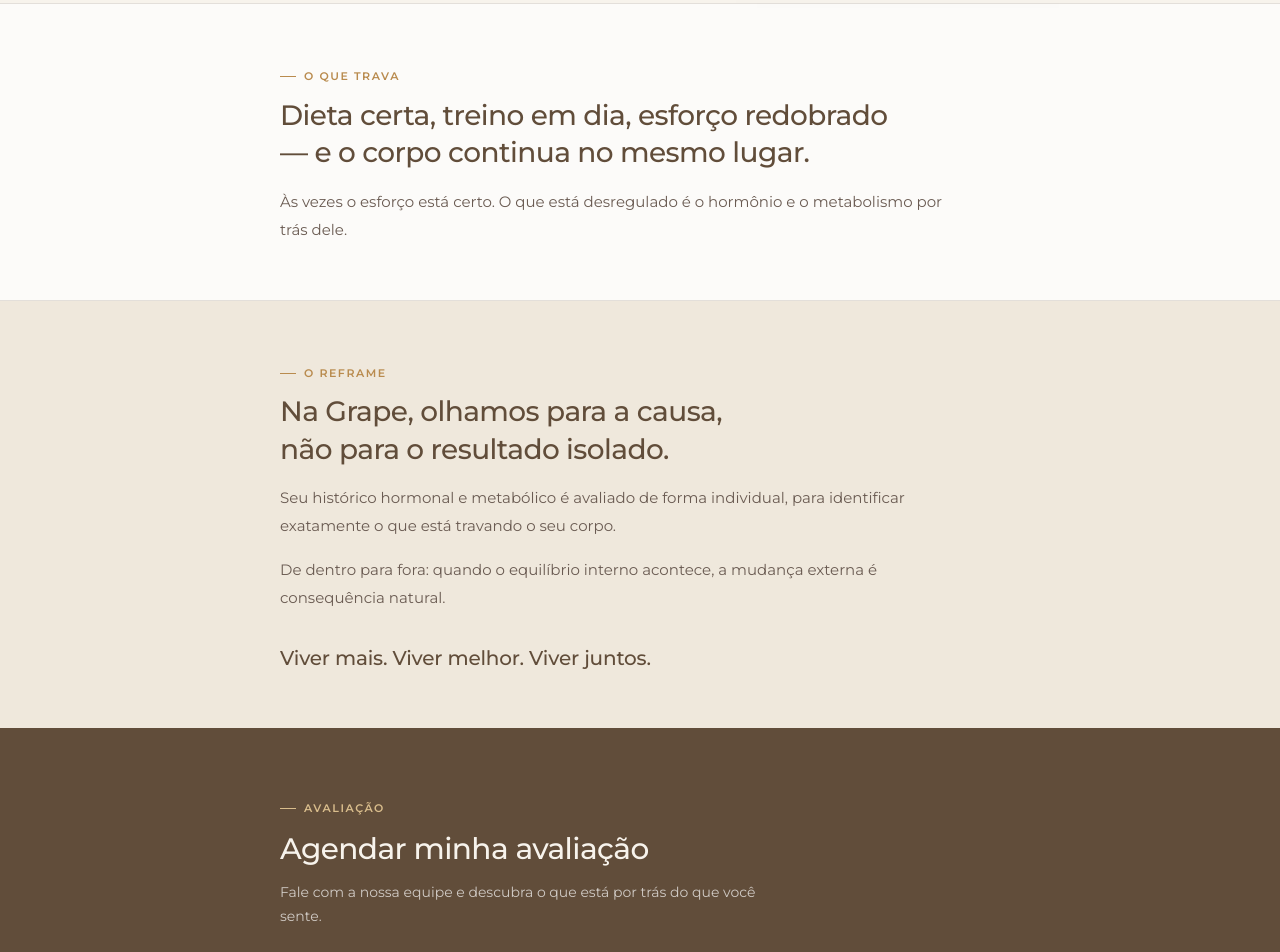
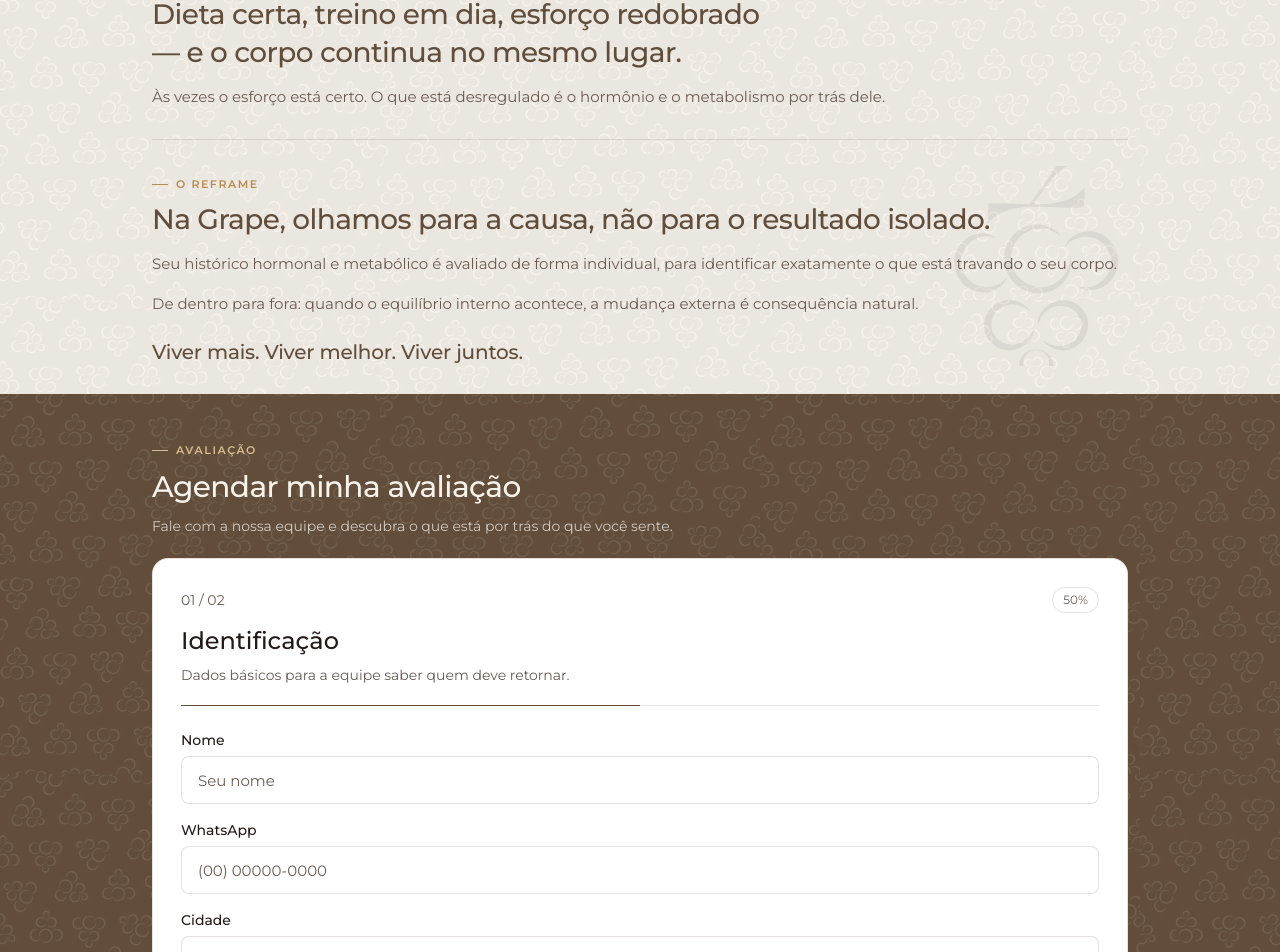
Before and after one commit to IASR19/LP-Testosterona, a Next.js app: page /apresentacao in a window 1280 px wide. Shown: the part 840-1792 px from the top of the page. Built offline with nearby package versions, Linux system fonts and the light colour scheme.

Commit message:
Enhance ApresentacaoLanding component with new background patterns and layout adjustments; update styles in globals.css for improved visual consistency and responsiveness.

```diff
--- a/src/app/globals.css
+++ b/src/app/globals.css
@@ -37,11 +37,62 @@
   --ap-gold: #b98b4e;
   --ap-gold-light: #d9bd8c;
   --ap-line: rgba(97, 77, 58, 0.16);
+  --ap-pattern: url("/brand/pattern-elos.jpg");
+  position: relative;
+  isolation: isolate;
   color-scheme: light;
+}
+
+.apresentacao-lp::before {
+  content: "";
+  position: absolute;
+  inset: 0;
+  z-index: 0;
+  pointer-events: none;
+  background-image: var(--ap-pattern);
+  background-size: 380px;
+  background-repeat: repeat;
+  opacity: 0.05;
+  mix-blend-mode: multiply;
+}
+
+.apresentacao-lp > * {
+  position: relative;
+  z-index: 1;
 }
 
 .apresentacao-lp a {
   text-decoration: none;
+}
+
+/* Faixas escuras (formulário / rodapé): pattern claro no marrom */
+.apresentacao-lp .ap-pattern-on-dark {
+  position: relative;
+  isolation: isolate;
+  overflow: hidden;
+}
+
+.apresentacao-lp .ap-pattern-on-dark::before {
+  content: "";
+  position: absolute;
+  inset: 0;
+  z-index: 0;
+  pointer-events: none;
+  background-image: var(--ap-pattern);
+  background-size: 380px;
+  background-repeat: repeat;
+  opacity: 0.11;
+  mix-blend-mode: screen;
+}
+
+.apresentacao-lp .ap-pattern-on-dark > *:not(.ap-mark) {
+  position: relative;
+  z-index: 1;
+}
+
+.apresentacao-lp .ap-mark {
+  pointer-events: none;
+  user-select: none;
 }
 
 @keyframes cta-pulse {
--- a/src/components/apresentacao/apresentacao-landing.tsx
+++ b/src/components/apresentacao/apresentacao-landing.tsx
@@ -106,13 +106,13 @@
       </header>
 
       <main id="topo">
-        <section className="mx-auto grid max-w-5xl gap-8 px-5 pb-10 sm:px-6 lg:grid-cols-[1.05fr_0.95fr] lg:items-center lg:gap-12 lg:pb-16">
-          <div>
+        <section className="mx-auto grid max-w-5xl gap-6 px-5 pb-6 sm:px-6 lg:grid-cols-[minmax(0,1.1fr)_minmax(0,0.9fr)] lg:items-start lg:gap-12 lg:pb-8">
+          <div className="min-w-0 lg:pt-1">
             <Eyebrow>{content.eyebrow}</Eyebrow>
-            <h1 className="mt-4 max-w-xl text-balance text-[clamp(1.75rem,4.6vw,2.85rem)] font-medium leading-[1.14] tracking-[-0.02em] text-[color:var(--ap-primary)]">
+            <h1 className="mt-3 text-balance text-[clamp(1.75rem,4.6vw,2.85rem)] font-medium leading-[1.14] tracking-[-0.02em] text-[color:var(--ap-primary)]">
               {content.heroTitle}
             </h1>
-            <p className="mt-4 max-w-lg text-[15px] leading-7 text-[color:var(--ap-muted)] sm:text-base">
+            <p className="mt-4 text-[15px] leading-7 text-[color:var(--ap-muted)] sm:text-base">
               {content.heroSub}
             </p>
             <div className="mt-6">
@@ -128,62 +128,70 @@
           <PresentationVideo />
         </section>
 
-        <section className="border-y border-[color:var(--ap-line)] bg-white/70 py-12 sm:py-14">
-          <div className="mx-auto max-w-3xl px-5 sm:px-6">
+        <section className="py-6 sm:py-7">
+          <div className="mx-auto max-w-5xl space-y-6 px-5 sm:space-y-7 sm:px-6">
+            <div>
               <Eyebrow>{content.painEyebrow}</Eyebrow>
-            <h2 className="mt-3 max-w-2xl text-balance text-2xl font-medium tracking-[-0.02em] text-[color:var(--ap-primary)] sm:text-[1.75rem]">
+              <h2 className="mt-2 text-balance text-2xl font-medium tracking-[-0.02em] text-[color:var(--ap-primary)] sm:text-[1.75rem]">
                 {content.painTitle}
               </h2>
-            <p className="mt-4 max-w-2xl text-[15px] leading-7 text-[color:var(--ap-muted)]">
+              <p className="mt-3 text-[15px] leading-7 text-[color:var(--ap-muted)]">
                 {content.painBody}
               </p>
             </div>
-        </section>
 
-        <section className="bg-[color:var(--ap-cream-2)] py-12 sm:py-14">
-          <div className="mx-auto max-w-3xl px-5 sm:px-6">
+            <div className="relative border-t border-[color:var(--ap-line)] pt-6 sm:pt-7">
+              <Image
+                src="/brand/grapeclinic-grape-mark.svg"
+                alt=""
+                width={200}
+                height={200}
+                className="ap-mark pointer-events-none absolute -right-2 bottom-0 hidden opacity-[0.06] sm:block"
+                aria-hidden
+              />
               <Eyebrow>{content.solutionEyebrow}</Eyebrow>
-            <h2 className="mt-3 max-w-2xl text-balance text-2xl font-medium tracking-[-0.02em] text-[color:var(--ap-primary)] sm:text-[1.75rem]">
+              <h2 className="mt-2 text-balance text-2xl font-medium tracking-[-0.02em] text-[color:var(--ap-primary)] sm:text-[1.75rem]">
                 {content.solutionTitle}
               </h2>
-            <div className="mt-4 max-w-2xl space-y-4 text-[15px] leading-7 text-[color:var(--ap-muted)]">
+              <div className="mt-3 space-y-3 text-[15px] leading-7 text-[color:var(--ap-muted)]">
                 {content.solutionBody.map((paragraph) => (
                   <p key={paragraph}>{paragraph}</p>
                 ))}
               </div>
-            <p className="mt-8 text-lg font-medium tracking-[-0.01em] text-[color:var(--ap-primary)] sm:text-xl">
+              <p className="mt-5 text-lg font-medium tracking-[-0.01em] text-[color:var(--ap-primary)] sm:text-xl">
                 {content.solutionTagline}
               </p>
+            </div>
           </div>
         </section>
 
         <section
           id={content.formAnchor}
-          className="scroll-mt-6 bg-[color:var(--ap-primary)] py-12 text-white sm:py-16"
+          className="ap-pattern-on-dark scroll-mt-6 bg-[color:var(--ap-primary)] py-8 text-white sm:py-10"
         >
-          <div className="mx-auto max-w-3xl px-5 sm:px-6">
+          <div className="mx-auto max-w-5xl px-5 sm:px-6">
             <Eyebrow light>{content.formEyebrow}</Eyebrow>
-            <h2 className="mt-3 max-w-xl text-balance text-2xl font-medium tracking-[-0.02em] text-[color:var(--ap-cream)] sm:text-[1.85rem]">
+            <h2 className="mt-2 text-balance text-2xl font-medium tracking-[-0.02em] text-[color:var(--ap-cream)] sm:text-[1.85rem]">
               {content.formTitle}
             </h2>
-            <p className="mt-3 max-w-lg text-sm leading-6 text-white/70">
+            <p className="mt-2 text-sm leading-6 text-white/70">
               {content.formSub}
             </p>
-            <div className="mt-8">
+            <div className="mt-5">
               <EvaluationForm />
             </div>
           </div>
         </section>
 
-        <section className="bg-[color:var(--ap-cream)] py-12 sm:py-16">
-          <div className="mx-auto max-w-3xl px-5 sm:px-6">
+        <section className="py-12 sm:py-16">
+          <div className="mx-auto max-w-5xl px-5 sm:px-6">
             <div className="text-center">
               <Eyebrow>{content.testimonialEyebrow}</Eyebrow>
               <h2 className="mt-3 text-2xl font-medium tracking-[-0.02em] text-[color:var(--ap-primary)] sm:text-[1.75rem]">
                 {content.testimonialTitle}
               </h2>
             </div>
-            <div className="mt-8">
+            <div className="mx-auto mt-8 w-full max-w-md sm:max-w-lg">
               <VerticalClip
                 src={content.testimonialSrc}
                 poster={content.testimonialPoster}
@@ -194,7 +202,7 @@
         </section>
 
         <section className="py-12 sm:py-14">
-          <div className="mx-auto max-w-3xl px-5 sm:px-6">
+          <div className="mx-auto max-w-5xl px-5 sm:px-6">
             <Eyebrow>{content.faqEyebrow}</Eyebrow>
             <div className="mt-4">
               {content.faq.map((item, index) => (
@@ -210,8 +218,8 @@
         </section>
       </main>
 
-      <footer className="bg-[color:var(--ap-ink)] px-5 py-10 text-[color:var(--ap-cream)] sm:px-6">
-        <div className="mx-auto max-w-3xl">
+      <footer className="ap-pattern-on-dark bg-[color:var(--ap-ink)] px-5 py-10 text-[color:var(--ap-cream)] sm:px-6">
+        <div className="mx-auto max-w-5xl">
           <Image
             src="/brand/grapeclinic-logo-light.svg"
             alt="Grape Clinic"
--- a/src/components/apresentacao/presentation-video.tsx
+++ b/src/components/apresentacao/presentation-video.tsx
@@ -70,7 +70,7 @@
   }
 
   return (
-    <div className="mx-auto w-full max-w-[360px] lg:max-w-[400px]">
+    <div className="mx-auto w-full max-w-[360px] lg:mx-0 lg:ml-auto lg:max-w-[380px]">
       <div className="relative overflow-hidden rounded-2xl bg-[color:var(--ap-cream)] shadow-[0_24px_60px_-28px_rgba(36,26,22,0.45)] ring-1 ring-black/10">
         <div className="relative aspect-[9/16] w-full">
           <video
```
Also changed, not shown: public/brand/pattern-elos.jpg (added). Lines whose indentation alone changed are shown as unchanged.
